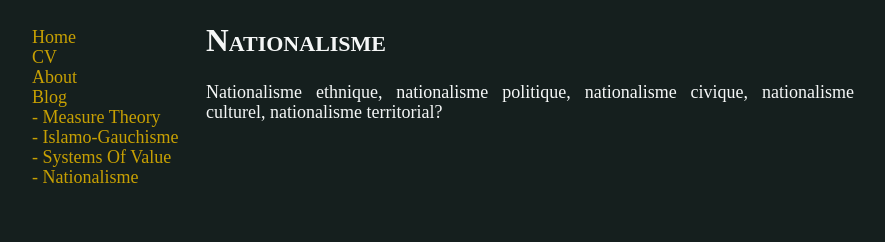
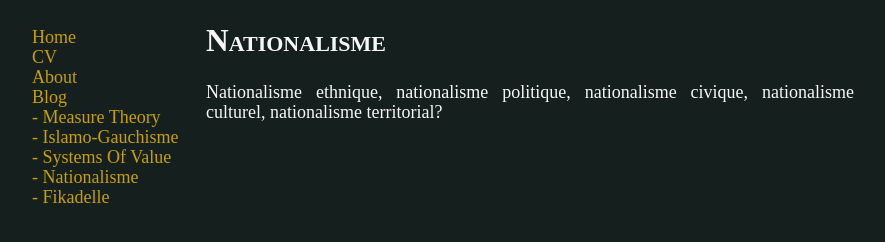
Before and after one commit to BarKetPlace/barketplace.github.io, a plain HTML site: page antoine/blog/fikadelle.html in a window 1280 px wide. Shown: the whole page, without its empty margins (110-995 px from the left). Drawn offline with nearby package versions, Linux system fonts and the light colour scheme.

Commit message:
add link

```diff
--- a/antoine/blog/fikadelle.html
+++ b/antoine/blog/fikadelle.html
@@ -241,8 +241,8 @@ text-decoration: underline;
   <p class="menu" style="margin-left: -30px;">
     <span class="separator-for-tight-layout">☰ </span>
     <a href="/antoine/index.html">Home</a> <span class="separator-for-tight-layout">&middot;</span>
-    <!--    <a href="publications.html">papers</a>    <span class="separator-for-tight-layout">&middot;</span>--!>
-	    <!--    <a href="materials.html">materials</a>    <span class="separator-for-tight-layout">&middot;</span>--!>
+    <!--    <a href="publications.html">papers</a>    <span class="separator-for-tight-layout">&middot;</span>-->
+    <!--    <a href="materials.html">materials</a>    <span class="separator-for-tight-layout">&middot;</span>-->
     <a href="/antoine/cv.pdf">CV</a> <span class="separator-for-tight-layout">&middot;</span>
     <a href="/antoine/about.html">About</a><span class="separator-for-tight-layout">&middot;</span>
     <a href="/antoine/blog/index.html">Blog</a><span class="separator-for-tight-layout">&middot;</span>
@@ -250,6 +250,7 @@ text-decoration: underline;
     <a href="/antoine/blog/islamo_gauchisme.html"> - Islamo-gauchisme</a><span class="separator-for-tight-layout">&middot;</span>
     <a href="/antoine/blog/systems_of_values.html"> - Systems of Value</a><span class="separator-for-tight-layout">&middot;</span>
     <a href="/antoine/blog/nationalisme.html"> - Nationalisme</a><span class="separator-for-tight-layout">&middot;</span>
+    <a href="/antoine/blog/fikadelle.html"> - Fikadelle</a><span class="separator-for-tight-layout">&middot;</span>
   </p>
 </div>
 
```
Also changed, not shown: antoine/blog/islamo_gauchisme.html (+4 -2 lines), antoine/blog/measure_theory.html (+4 -2 lines), antoine/blog/nationalisme.html (+4 -2 lines), antoine/blog/systems_of_values.html (+3 -2 lines), antoine/index.html (+2 -2 lines).
